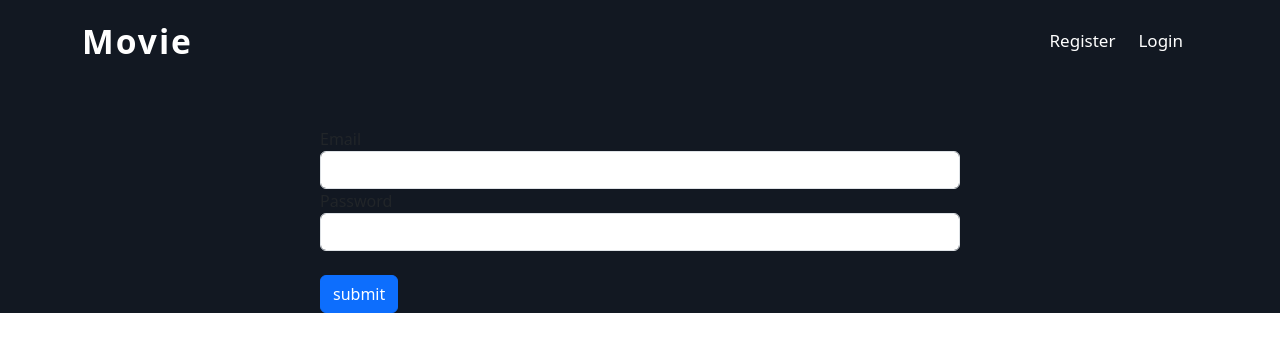
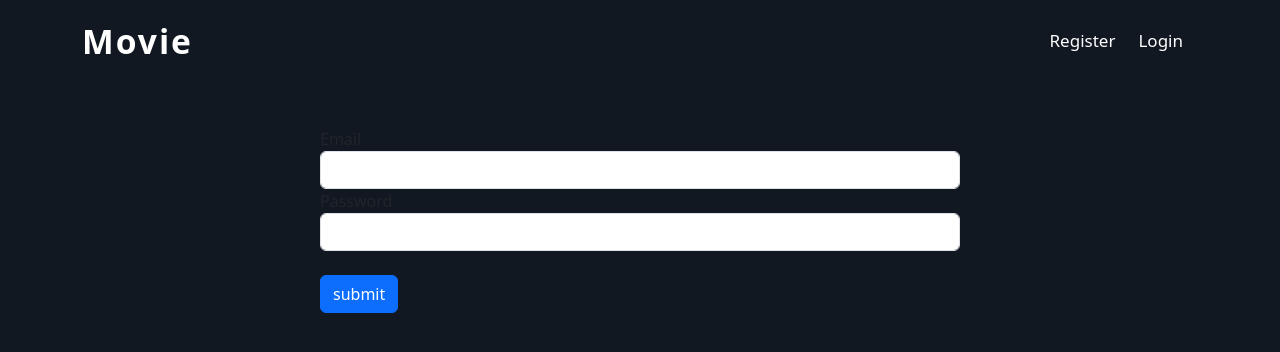
Before and after one commit to nouramamdouh1/Movies, an Angular app: page /login in a window 1280 px wide. Shown: the top 352 px of the page. Built offline with nearby package versions, Linux system fonts and the light colour scheme.

Commit message:
completing home page

```diff
--- a/src/app/app.component.css
+++ b/src/app/app.component.css
@@ -0,0 +1,4 @@
+
+body {
+  background-color:rgb(18, 24, 34);
+}
--- a/src/app/app.component.html
+++ b/src/app/app.component.html
@@ -1,4 +1,7 @@
-<body style="background-color:rgb(18, 24, 34);height: 100%;">
+<body style="background-color:rgb(18, 24, 34);height: 100%; min-height: 100vh;
+
+
+">
 <app-navbar></app-navbar>
 
 <div>
--- a/src/app/navbar/navbar.component.html
+++ b/src/app/navbar/navbar.component.html
@@ -9,8 +9,8 @@
           <li class="nav-item">
             <a *ngIf="islogin" class="nav-link " aria-current="page" routerLink='home'>Home</a>
           </li>
-          <li  *ngIf="islogin" class="nav-item">
-            <a class="nav-link" routerLink="#">Movies</a>
+          <li  class="nav-item">
+            <a *ngIf="islogin" class="nav-link" routerLink="#">Movies</a>
           </li>
           <li class="nav-item">
             <a  *ngIf="islogin" class="nav-link" routerLink="#">About</a>
--- a/src/index.html
+++ b/src/index.html
@@ -1,6 +1,8 @@
 <!doctype html>
 <html lang="en">
 <head>
+
+
   <meta charset="utf-8">
   <title>Movies</title>
   <base href="/">
--- a/src/styles.css
+++ b/src/styles.css
@@ -1,4 +1,3 @@
-/* You can add global styles to this file, and also import other style files */
 body {
-    background-color: rgb(143, 82, 82);
-  }
+  background-color:rgb(18, 24, 34);
+}
```
